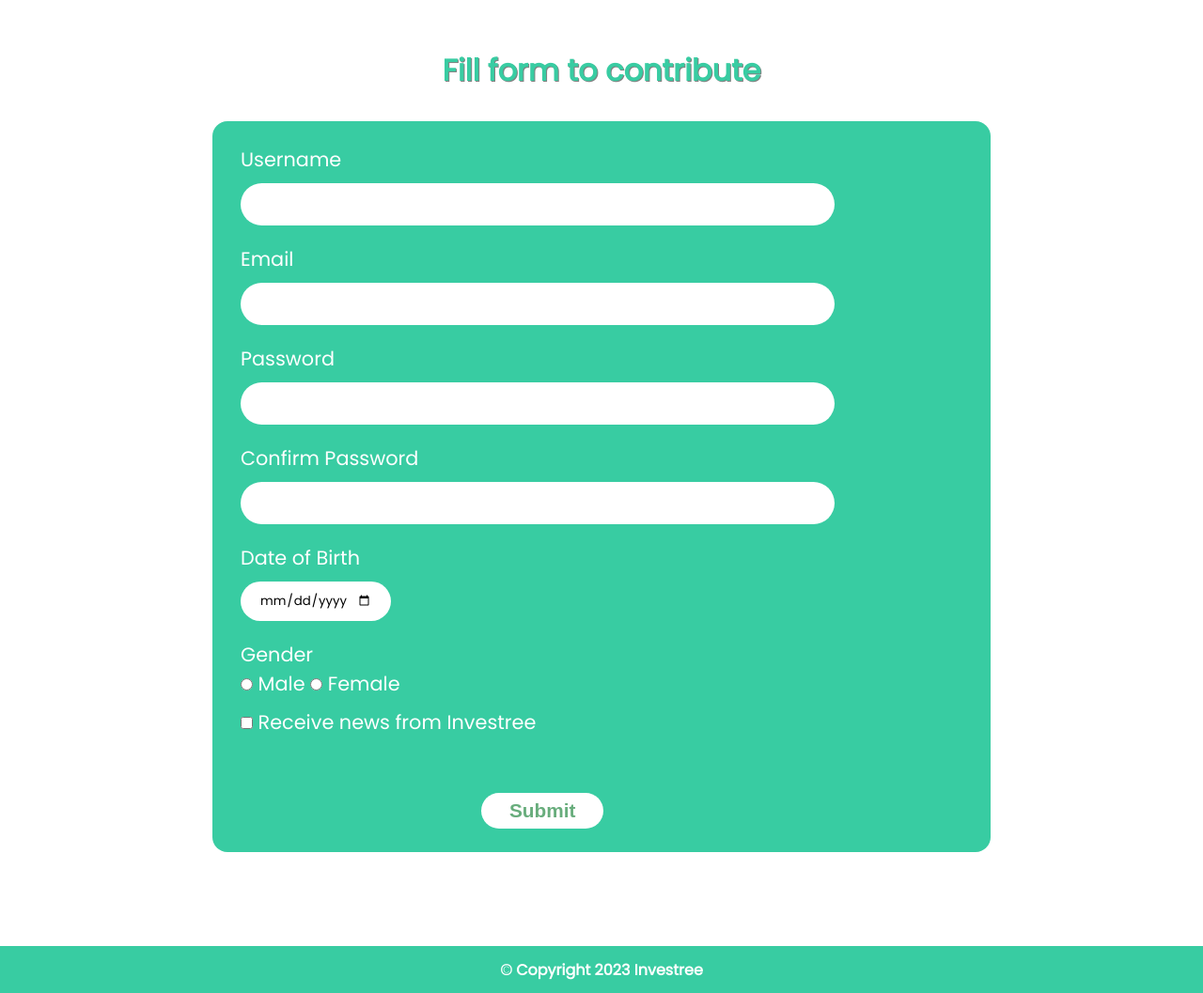
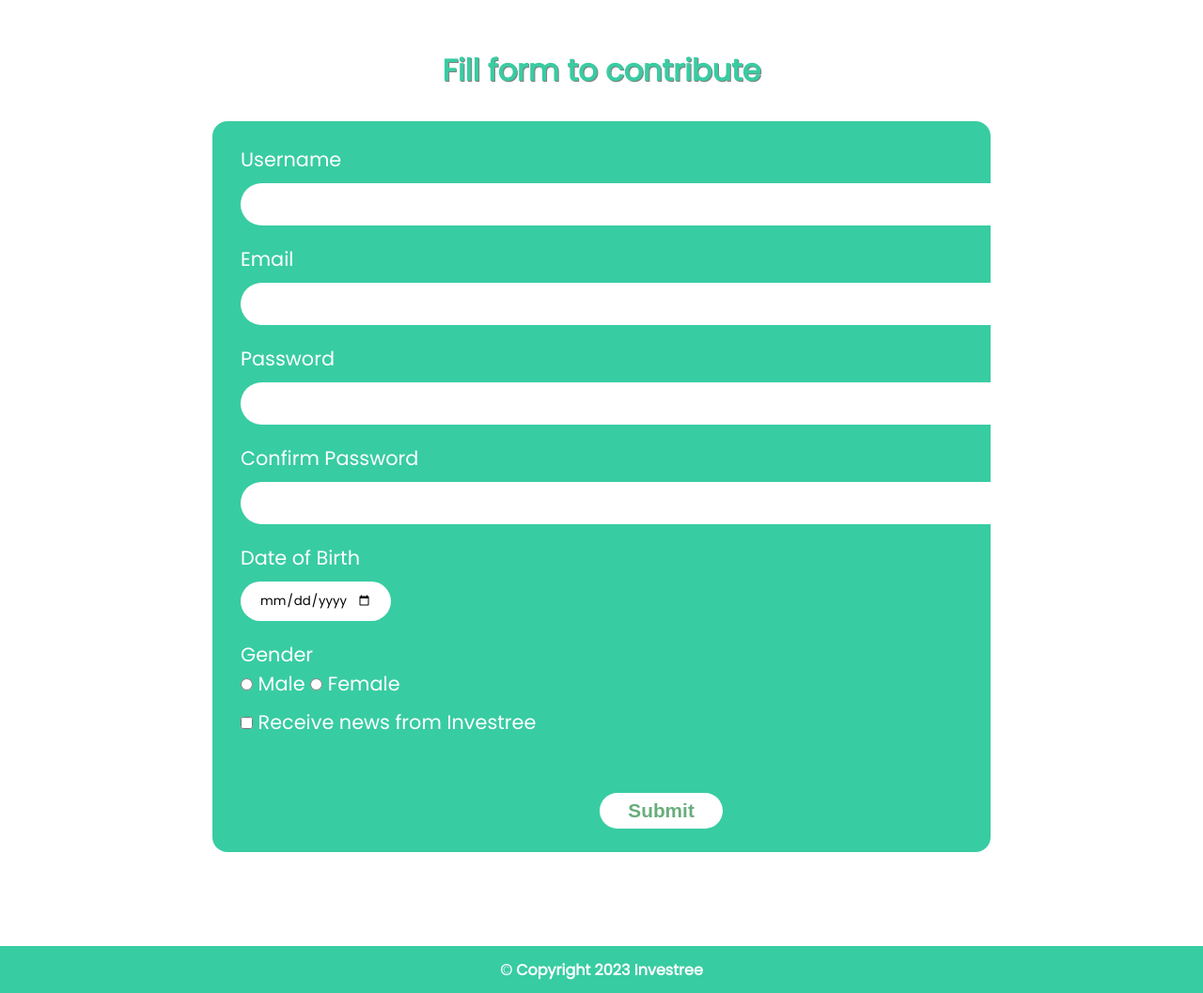
Before and after one commit to RevoU-FSSE-2/week-3-JokoSetiawan-dev, a plain HTML site: page index.html in a window 1280 px wide. Shown: the part 2185-3242 px from the top of the page at 94% size. Drawn offline with Linux system fonts and the light colour scheme.

Commit message:
add media query laptop l 1440px

```diff
--- a/responsive.css
+++ b/responsive.css
@@ -1,3 +1,11 @@
+@media only screen and (max-width: 1440px) {
+  .input-box input {
+    width: 238%;
+  }
+  .submit {
+    width: 238%;}
+}
+
 @media only screen and (max-width: 768px) {
   nav {
     display: flex;
```
